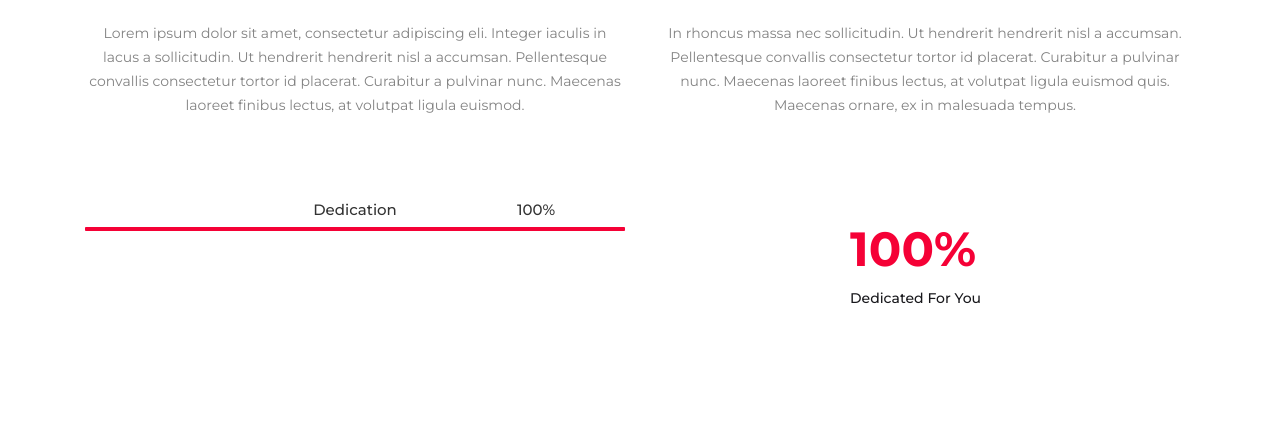
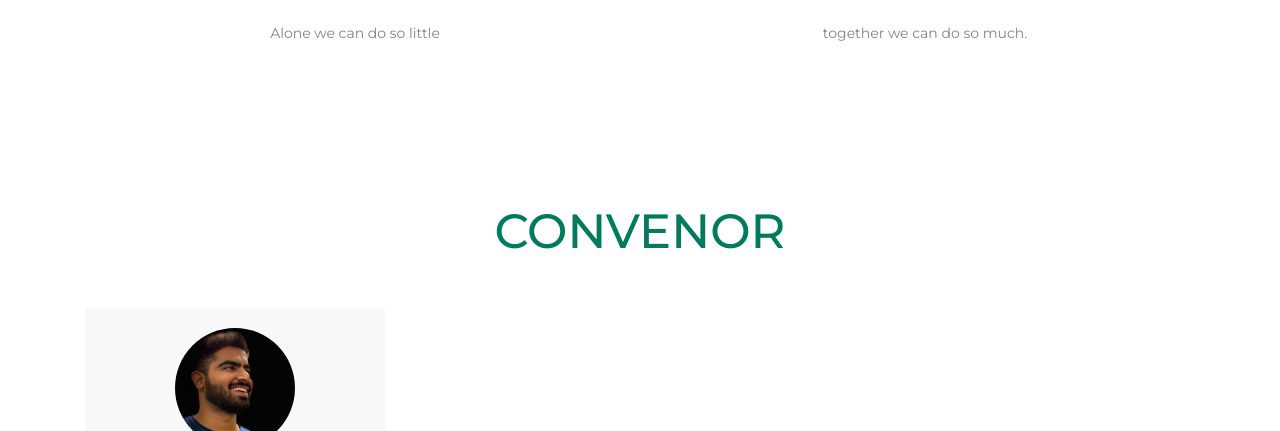
Before and after one commit to dipanshu231099/exodia_2020, a website: page team.html in a window 1280 px wide. Shown: the part 718-1149 px from the top of the page. Drawn offline with Linux system fonts and the light colour scheme; files whose address does not match are found by name; a web font is replaced by a local one.

Commit message:
changed para bugs

```diff
--- a/team.html
+++ b/team.html
@@ -32,6 +32,10 @@
     <style>
         .row {
             text-align: center;
+        }
+
+        .card {
+            min-width: 300px;
         }
     </style>
 
@@ -112,48 +116,16 @@
             <div class="row justify-content-center">
                 <div class="col-12 col-md-6">
                     <p>
-                        Lorem ipsum dolor sit amet, consectetur adipiscing eli. Integer iaculis in lacus a sollicitudin.
-                        Ut hendrerit hendrerit nisl a accumsan. Pellentesque convallis consectetur tortor id placerat.
-                        Curabitur a pulvinar nunc. Maecenas laoreet finibus lectus, at volutpat ligula euismod.
+                        Alone we can do so little
                     </p>
                 </div>
                 <div class="col-12 col-md-6">
                     <p>
-                        In rhoncus massa nec sollicitudin. Ut hendrerit hendrerit nisl a accumsan. Pellentesque
-                        convallis consectetur tortor id placerat. Curabitur a pulvinar nunc. Maecenas laoreet finibus
-                        lectus, at volutpat ligula euismod quis. Maecenas ornare, ex in malesuada tempus.
+                        together we can do so much.
                     </p>
                 </div>
             </div>
-            <div class="row justify-content-center mt50">
-                <div class="col-12 col-md-6">
-                    <div class="progress_container">
 
-                        <div class="single_progressbar">
-                            <div class="progress_text">
-                                <span>dedication</span>
-                                <span class="progress_num" style="left:80%;">100%</span>
-                            </div>
-                            <div class="progress">
-                                <div class="progress-bar" role="progressbar" data-transitiongoal="80" aria-valuenow="80"
-                                    style="width: 100%;"></div>
-                            </div>
-                        </div>
-
-                    </div>
-                </div>
-                <div class="col-12 col-md-6">
-                    <div class="row justify-content-center mt30">
-                        <div class="col-12 col-md-4">
-                            <div class="counter_box">
-                                <span></span><span class="counter">100</span><span>%</span>
-                                <h5>dedicated for you</h5>
-                            </div>
-                        </div>
-                    </div>
-                </div>
-            </div>
-        </div>
     </section>
     <!--about section end -->
 
```
Also changed, not shown: index.html (+3 -3 lines).
